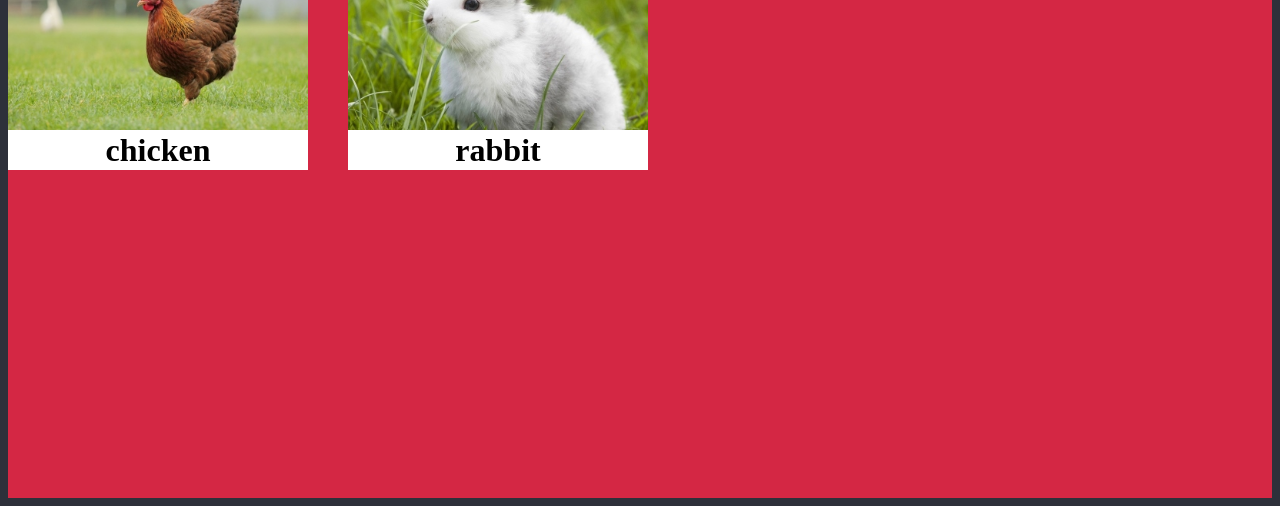
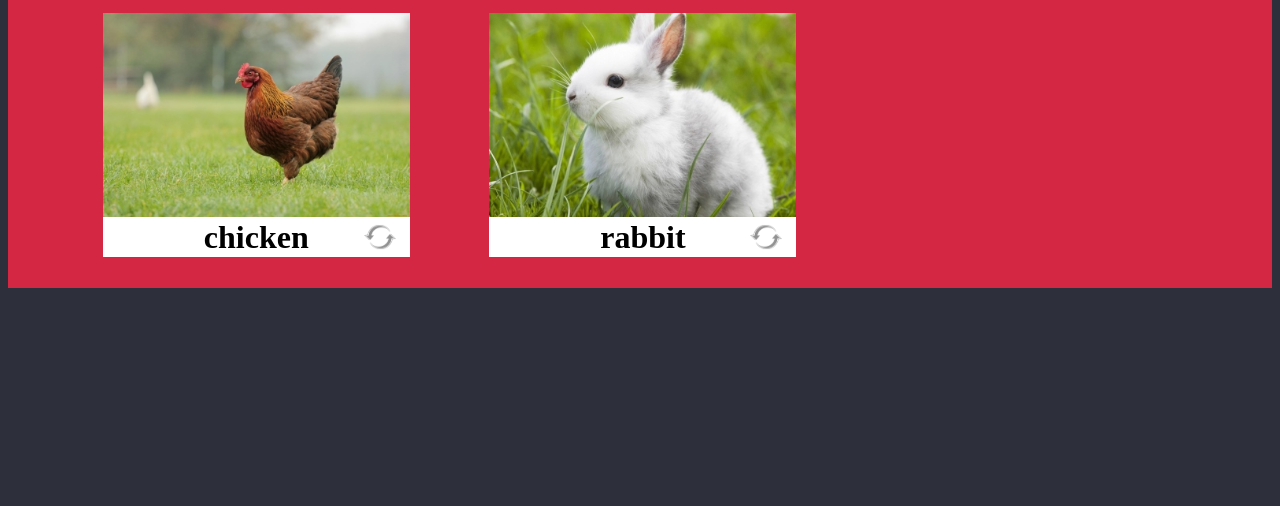
Before and after one commit to YaroslavBIG/english-for-kids, a website built with webpack: page index.html in a window 1280 px wide. Shown: the part 670-1176 px from the top of the page. After the commit the page ends 1021 px from the top, so only its background shows below. Built offline with nearby package versions, Linux system fonts and the light colour scheme.

Commit message:
fix: grid feet: eventlistener

```diff
--- a/src/index.js
+++ b/src/index.js
@@ -2,14 +2,9 @@
 import indexHeader from './js/IndexHeader';
 import indexMain from './js/IndexMain';
 import cardsCatGen from './js/CardsCatGen';
+import addEvents from './js/Events';
 
 indexHeader();
 indexMain();
 cardsCatGen();
-
-const cardsEvent = document.querySelectorAll('.card');
-cardsEvent.forEach((el) => {
-  el.addEventListener('click', () => {
-    el.classList.toggle('is-flipped');
-  });
-});
+addEvents();
--- a/src/js/CardsCatGen.js
+++ b/src/js/CardsCatGen.js
@@ -61,6 +61,12 @@ function cardsCatGen() {
       fragmentCard.querySelector('.card').appendChild(back);
       fragmentCard.querySelector('.back').appendChild(cardTextBack);
 
+      const buttonRotate = document.createElement('div');
+      buttonRotate.classList.add('card__button-rotate');
+      const buttonRotateImg = 'img/rotate.png';
+      buttonRotate.setAttribute('style', `background-image: url(${buttonRotateImg});`);
+      fragmentCard.querySelector('.card').appendChild(buttonRotate);
+
       // const imgBack = document.createElement('img');
       // imgBack.setAttribute('src', wordObj.image);
       // imgBack.setAttribute('alt', wordObj.translation);
--- /dev/null
+++ b/src/js/Events.js
@@ -0,0 +1,22 @@
+function addEvents() {
+  const cardsEvent = document.querySelectorAll('.card__button-rotate');
+  cardsEvent.forEach((el) => {
+    el.addEventListener('click', () => {
+      el.parentElement.classList.add('is-flipped');
+      el.classList.add('display__none');
+    });
+  });
+
+  const cardsEventOnFocus = document.querySelectorAll('.card');
+  const CardButtons = document.querySelectorAll('.card__button-rotate');
+  cardsEventOnFocus.forEach((el) => {
+    el.addEventListener('mousemove', () => {
+      el.classList.remove('is-flipped');
+      CardButtons.forEach((elem) => {
+        elem.classList.remove('display__none');
+      });
+    });
+  });
+}
+
+export default addEvents;
--- a/src/js/indexMain.js
+++ b/src/js/indexMain.js
@@ -4,10 +4,15 @@ function indexMain() {
   const main = document.createElement('main');
   fragment.append(main);
 
+  const wrapper = document.createElement('div');
+  wrapper.classList.add('wrapper');
+
+  fragment.querySelector('main').appendChild(wrapper);
+
   const container = document.createElement('div');
   container.classList.add('container');
 
-  fragment.querySelector('main').appendChild(container);
+  fragment.querySelector('.wrapper').appendChild(container);
 
   document.body.appendChild(fragment);
 }
--- a/src/sass/index/_cards-category.scss
+++ b/src/sass/index/_cards-category.scss
@@ -17,20 +17,33 @@
   top: 74%;
   background-color: white;
   width: 100%;
-    line-height: 40px;
+  line-height: $mainCardTextHeight;
   font-size: 2rem;
   text-align: center;
   color: black;
-    pointer-events: none;
+  //pointer-events: none;
+}
+
+.card__button-rotate {
+  position: absolute;
+  width: 50px;
+  height: 50px;
+  background-size: 32px;
+  background-repeat: no-repeat;
+  background-position: center 16px;
+  bottom: 30px;
+  right: 5px;
+  -webkit-transition: .3s;
+  transition: .3s;
+  -webkit-filter: grayscale(1);
+  filter: grayscale(1);
 }
 
 .card__fliped {
   position: absolute;
   width: 100%;
   height: 100%;
-  line-height: 260px;
   color: white;
-  text-align: center;
   font-weight: bold;
   font-size: 40px;
   -webkit-backface-visibility: hidden;
@@ -46,3 +59,7 @@
 .card.is-flipped {
   transform: rotateY(180deg);
 }
+
+.display__none {
+  display: none;
+}
--- a/src/sass/index/_index.scss
+++ b/src/sass/index/_index.scss
@@ -6,10 +6,18 @@ body {
     display: none;
 }
 
+main {
+    min-height: 100vh;
+    max-width: 99vw;
+}
+
 .container {
     background-color: rgb(212, 39, 68);
+    margin: 5% 5%;
+    padding: 3% 2% 0% 7.5%;
     display: grid;
-    grid-template-columns: repeat(3, $mainCardsWdidth);
-    grid-template-rows: repeat(4, $mainCardHeight);
-    grid-gap: 40px;
+    grid-template-columns: repeat(auto-fit, minmax(320px, 1fr));
+    grid-gap: 1rem;
+    margin-inline-start: auto;
+    margin-inline-end: auto;
 }
--- a/src/sass/index/_variables.scss
+++ b/src/sass/index/_variables.scss
@@ -3,6 +3,7 @@ $colorlink: #e87313;
 $hamburgerLine: #e813da;
 
 // Cards
-$mainCardsWdidth: 300px;
-$mainCardHeight: 260px;
-$ColorTextBgCardMain: #e8137e
+$mainCardsWdidth: 307px;
+$mainCardHeight: 275px;
+$mainCardTextHeight: 40px;
+$ColorTextBgCardMain: #e8137e;
```
Also changed, not shown: src/sass/index/_cards-main.scss (+13 -9 lines), src/img/rotate.png (added). Lines whose indentation alone changed are shown as unchanged.
